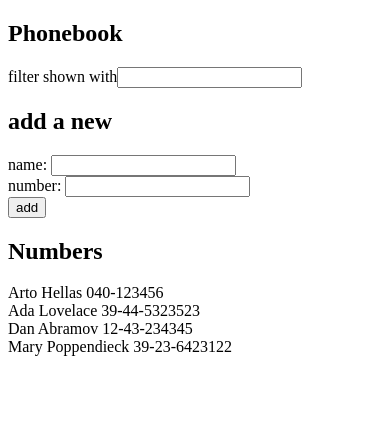
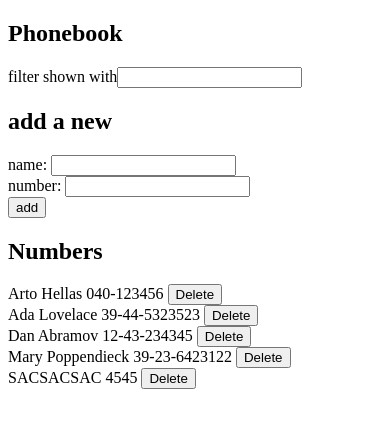
Before and after one commit to pankajdharmik4/fullstackopen, a React (Vite) app in the folder part2/phonebook/: page / in a window 390 px wide. Shown: the top 428 px of the page. Built offline with nearby package versions, Linux system fonts and the light colour scheme; data requests are answered from the project's data file.

Commit message:
2.14: The Phonebook step9

```diff
--- a/part2/phonebook/db.json
+++ b/part2/phonebook/db.json
@@ -19,6 +19,11 @@
       "name": "Mary Poppendieck",
       "number": "39-23-6423122",
       "id": 4
+    },
+    {
+      "name": "SACSACSAC",
+      "number": "4545",
+      "id": 6
     }
   ]
 }
--- a/part2/phonebook/src/App.jsx
+++ b/part2/phonebook/src/App.jsx
@@ -12,16 +12,16 @@ const App = () => {
   const [newNumber,setNewNumber] = useState('');
   const [newSearch,setNewSearch] = useState('');
 
-
-  useEffect(()=>{
-    console.log("effect")
+  const getPhonebook = ()=>{
+    console.log("GET DATA")
     personService
     .getAll()
     .then(response=>{
       setPersons(response)
     })
-  },[])
+  }
 
+  useEffect(getPhonebook,[])
 
   const addName = (e)=>{
     e.preventDefault()
@@ -50,6 +50,13 @@ const App = () => {
   ? persons.filter(p => p.name.toLowerCase().search(newSearch.toLowerCase())!=-1)
   : persons;
 
+  const handleDelete = (id)=>{
+      personService.
+        deletePerson(id)
+        .then(()=>{
+          setPersons(persons.filter(p => p.id !== id))
+        })
+      }
 
   return (
     <div>
@@ -60,8 +67,7 @@ const App = () => {
       <PersonForm addName={addName} newName={newName} newNumber={newNumber} setNewName={setNewName} setNewNumber={setNewNumber}/>
 
       <h2>Numbers</h2>
-      <Persons personToDisplay={personToDisplay}/>
-
+      <Persons personToDisplay={personToDisplay} handleDelete={handleDelete}/>
     </div>
   )
 }
--- a/part2/phonebook/src/components/PersonDisplay.jsx
+++ b/part2/phonebook/src/components/PersonDisplay.jsx
@@ -1,7 +1,8 @@
-const PersonDisplay = ({name,number})=>{
+const PersonDisplay = ({name,number,handleDelete})=>{
+
   return(
     <div>
-      {name} {number}
+      {name} {number} <button onClick={handleDelete}>Delete</button>
     </div>
   )
 }
--- a/part2/phonebook/src/components/Persons.jsx
+++ b/part2/phonebook/src/components/Persons.jsx
@@ -1,10 +1,10 @@
 import PersonDisplay from "./PersonDisplay"
 
 
-const Persons = ({personToDisplay})=>{
+const Persons = ({personToDisplay,handleDelete})=>{
   return(
     <>
-        {personToDisplay.map((p) => <PersonDisplay key={p.name} name={p.name} number={p.number}/>)}
+        {personToDisplay.map((p) => <PersonDisplay key={p.name} name={p.name} number={p.number} handleDelete={()=>handleDelete(p.id)}/>)}
     </>
   )
 }
--- a/part2/phonebook/src/services/persons.js
+++ b/part2/phonebook/src/services/persons.js
@@ -12,4 +12,9 @@ const create = newPerson =>{
     return request.then(response => response.data)
 }
 
-export default {getAll, create}
+const deletePerson =(id)=>{
+    const request=axios.delete(`${baseUrl}/${id}`)
+    return request.then(response=>response.data)
+}
+
+export default {getAll, create,deletePerson}
```
